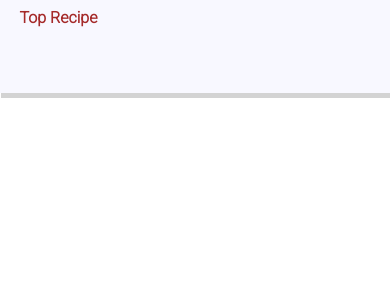
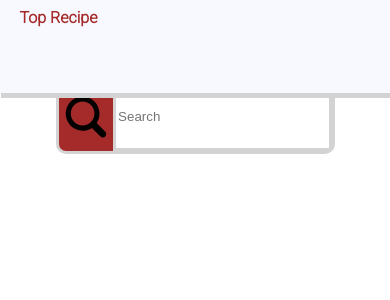
Before and after one commit to masnoonJunaid/recipe, a React (Create React App) app: page / in a window 390 px wide. Shown: the top 300 px of the page. Built offline with nearby package versions, Linux system fonts and the light colour scheme.

Commit message:
responsive input UI

```diff
--- a/src/App.js
+++ b/src/App.js
@@ -2,6 +2,7 @@ import React from 'react';
 import { Route, Switch } from 'react-router-dom'
 import './App.css';
 import Navbar from './components/Navbar'
+import Homepage from './components/Homepage'
 
 function App() {
   return (
@@ -10,6 +11,11 @@ function App() {
         <Route exact path="/" component={Navbar}>
         </Route>
       </Switch>
+      <br/>
+      <br/>
+      <br/>
+      <br/>
+      <Homepage/>
     </div>
   );
 }
--- a/src/components/Homepage.js
+++ b/src/components/Homepage.js
@@ -0,0 +1,46 @@
+import React from 'react'
+import styled from 'styled-components'
+
+
+class Homepage extends React.Component{
+  render(){
+    return (
+      <HomeStyle>
+        <div className="search-bar">
+          <img className="search-icon" alt="" src='./icons/search.svg'/>
+          <input
+            className="search-input"
+            type="tex"
+            placeholder="Search"
+            onChange={{}}
+          />
+        </div>
+      </HomeStyle>
+    )
+  }
+}
+
+
+const HomeStyle = styled.div`
+  .search-bar {
+    margin-left:auto;
+    margin-right:auto;
+    width: 70%;
+    background-color:brown;
+    height:8vh;
+    display:flex;
+    border: lightgrey solid;
+    border-radius:10px;
+  }
+  .search-icon {
+    width:20%;
+  }
+  .search-input {
+    width:80%;
+    border:solid lightgrey;
+  }
+
+`
+
+
+export default Homepage
--- a/src/components/Navbar.js
+++ b/src/components/Navbar.js
@@ -1,5 +1,4 @@
 import React from 'react'
-import styled from 'styled-components'
 import { Link } from 'react-router-dom'
 import "../App.css"
 
```
Also changed, not shown: public/icons/search.svg (added).
